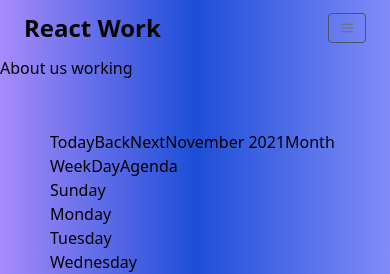
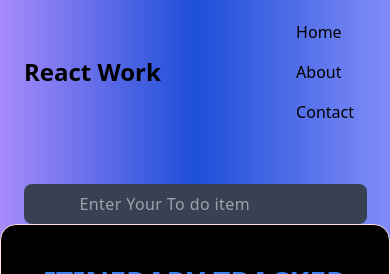
Before and after one commit to mugabee/ReactToDo, a React (Create React App) app: page /About in a window 390 px wide. Shown: the top 274 px of the page. Built offline with nearby package versions, Linux system fonts and the light colour scheme.

Commit message:
User Add Date

```diff
--- a/src/App.js
+++ b/src/App.js
@@ -67,57 +67,57 @@ const getLocalStorage = () => {
 
 const App = () => {
     //to catch and insert the text
-    const [editItems, setEditItems] = useState(null)
-    const [text, setText] = useState("")
-    const [items, setItems] = useState(getLocalStorage())
+    // const [editItems, setEditItems] = useState(null)
+    // const [text, setText] = useState("")
+    // const [items, setItems] = useState(getLocalStorage())
 
-    const getData = (id)=>{
-        fetch("http://localhost:1337/products/${id}",{})
-        .then((response)=>response.json())
-        .then((data)=>setItems(data))
-        .catch(error=>console.log(error))
-    }
+    // const getData = (id)=>{
+    //     fetch("http://localhost:1337/products/${id}",{})
+    //     .then((response)=>response.json())
+    //     .then((data)=>setItems(data))
+    //     .catch(error=>console.log(error))
+    // }
 
-    // to remove the loading event after text input
-    const handleSubmit = (e) => {
-        e.preventDefault()
+    // // to remove the loading event after text input
+    // const handleSubmit = (e) => {
+    //     e.preventDefault()
 
-        const newItems ={
-            id: uuidv4(),
-            title: text,
-            completed: false,
-        }
-        //Using the spread operator for the old items to  remain while adding the new ones
-        setItems([newItems, ...items])
-        setText("")
-    }
-    const itemComplete = (id) =>{
-        console.log(id)
-        setItems(
-            items.map((singleItem) =>{
-                if(singleItem.id === id) {
-                    return{...items, completed: !singleItem.completed}
-                }
-                return singleItem;
+    //     const newItems ={
+    //         id: uuidv4(),
+    //         title: text,
+    //         completed: false,
+    //     }
+    //     //Using the spread operator for the old items to  remain while adding the new ones
+    //     setItems([newItems, ...items])
+    //     setText("")
+    // }
+    // const itemComplete = (id) =>{
+    //     console.log(id)
+    //     setItems(
+    //         items.map((singleItem) =>{
+    //             if(singleItem.id === id) {
+    //                 return{...items, completed: !singleItem.completed}
+    //             }
+    //             return singleItem;
 
-            })
-        )
-    }
+    //         })
+    //     )
+    // }
 
-    const deleteItem = (id) => {
-        setItems(items.filter((item)=> item.id !==id))
-    }
-    useEffect(() => {
-        localStorage.setItem("items", JSON.stringify(items))
-    }, [items]
-    )
+    // const deleteItem = (id) => {
+    //     setItems(items.filter((item)=> item.id !==id))
+    // }
+    // useEffect(() => {
+    //     localStorage.setItem("items", JSON.stringify(items))
+    // }, [items]
+    // )
 
     return (
         <>
 
             <main className="lg:pb-96 lg:pt-10 bg-gradient-to-r from-purple-400 via-blue-700 to-indigo-400">
                 <Navbar />
-                <div>
+                {/* <div>
                     <Calendar
                     localizer={localizer}
                     events={events}
@@ -125,7 +125,7 @@ const App = () => {
                     endAccessor="end"
                     style={{height: 500, margin: "50px"}}
                     />
-                </div>
+                </div> */}
                 <div>
 
 
@@ -139,15 +139,14 @@ const App = () => {
 
                     <Title />
 
-                    <form className="flex item-center justify-center mt-10"
+                    {/* <form className="flex item-center justify-center mt-10"
                     onSubmit={handleSubmit}>
                     <AddItinerary setText={setText} text={text} setEditItems={setEditItems} editItems={editItems} />
 
                     <Button />
 
-                    </form>
-                    <MainSection items={items} setItems={setItems} deleteItem={deleteItem} setEditItems={setEditItems} itemComplete={itemComplete}/>
-                    <Footer />
+                    </form>   */}
+                                        <Footer />
                 </div>
             </main>
 
--- a/src/components/MainSection.js
+++ b/src/components/MainSection.js
@@ -6,6 +6,7 @@ import { BsCheckAll } from "react-icons/bs"
 
 
 const MainSection = ({ items, setItems, deleteItem, itemComplete, editItems, setEditItems }) => {
+    console.log("hello")
     return (
         <>
         <article >
--- a/src/components/Navbar.js
+++ b/src/components/Navbar.js
@@ -1,36 +1,68 @@
-import React, { Component } from "react";
-import {
-    BrowserRouter as Router,
-    Switch,
-    Route,
-    Link
-  } from "react-router-dom";
-
+import { useState, useEffect } from "react"
+import {v4 as uuidv4} from "uuid"
+import { BrowserRouter as Router, Switch, Route, Link } from "react-router-dom";
 import About from "../pages/About";
 import Contact from "../pages/Contact";
-import Home from "../pages/Home";
 
-export default class Navbar extends Component {
-  constructor() {
-    super();
-    this.state = {
-      isOpen: false,
-    };
-    this.openMenu = this.openMenu.bind(this);
+import MainSection from "./MainSection";
+import Footer from "./Footer";
+import Title from "./Title";
+
+
+const Navbar = () => {
+    const getLocalStorage = () => {
+        let items = localStorage.getItem("items")
+        console.log(items);
+
+        if(items){
+            return JSON.parse(localStorage.getItem("items"))
+        } else {
+            return []
         }
-  openMenu() {
-    this.setState(() => {
-      console.log(this.state.isOpen);
-      return { isOpen: !this.state.isOpen };
-    });
     }
-  render() {
-    const { isOpen } = this.state;
-    const menuOpen =
-      "w-full flex-grow lg:flex lg:items-center lg:w-auto lg:block mt-2 lg:mt-0 text-black p-4 lg:p-0 z-20";
-    const menuClosed =
-      "w-full flex-grow lg:flex lg:items-center lg:w-auto hidden lg:block mt-2 lg:mt-0 text-black p-4 lg:p-0 z-20";
+
+     const [editItems, setEditItems] = useState(null)
+        const [text, setText] = useState("")
+        const [items, setItems] = useState(getLocalStorage())
+        console.log(items);
+
+        const handleSubmit = (e) => {
+            e.preventDefault()
+
+            const newItems ={
+                id: uuidv4(),
+                title: text,
+                completed: false,
+            }
+            //Using the spread operator for the old items to  remain while adding the new ones
+            setItems([newItems, ...items])
+            setText("")
+
+        }
+
+        const itemComplete = (id) =>{
+            console.log(id)
+            setItems(
+                items.map((singleItem) =>{
+                    if(singleItem.id === id) {
+                        return{...items, completed: !singleItem.completed}
+                    }
+                    return singleItem;
+
+                })
+            )
+        }
+
+        const deleteItem = (id) => {
+            setItems(items.filter((item)=> item.id !==id))
+        }
+        useEffect(() => {
+            localStorage.setItem("items", JSON.stringify(items))
+        }, [items]
+        )
+
   return (
+    <div>
       <Router>
         <nav className="w-full z-30 top-0 text-black py-1 lg:py-6">
           <div className="w-full container mx-auto flex flex-wrap items-center justify-between mt-0 px-2 py-2 lg:py-6">
@@ -43,20 +75,8 @@ export default class Navbar extends Component {
               </Link>
             </div>
 
-          <div className="block lg:hidden pr-4">
-            <button
-              id="nav-toggle"
-              onClick={this.openMenu}
-              className="flex items-center px-3 py-2 border rounded text-gray-500 border-gray-600 hover:text-gray-800 hover:border-green-500 appearance-none focus:outline-none"
-            >
-              <svg className="fill-current h-3 w-3" viewBox="0 0 20 20">
-                <title>Menu</title>
-                <path d="M0 3h20v2H0V3zm0 6h20v2H0V9zm0 6h20v2H0v-2z" />
-              </svg>
-            </button>
-          </div>
+            <div className="" id="nav-content">
 
-          <div className={isOpen ? menuOpen : menuClosed} id="nav-content">
               <ul className="list-reset lg:flex justify-end flex-1 items-center">
                 <li className="mr-3">
                   <Link
@@ -64,9 +84,10 @@ export default class Navbar extends Component {
                     className="inline-block md:border border-black hover:bg-blue-200 text-black no-underline hover:text-gray-800 hover:text-underline py-2 px-4"
                   >
                     Home
-                </Link>
-              </li>
+                  </Link>{" "}
+                </li>{" "}
                 <li className="mr-3">
+                  {" "}
                   <Link
                     to="/About"
                     className="inline-block md:border border-black hover:bg-blue-200 text-black no-underline hover:text-gray-800 hover:text-underline py-2 px-4"
@@ -88,17 +109,139 @@ export default class Navbar extends Component {
         </nav>
         <Switch>
           <Route path="/About">
-          <About />
+            <About setText={setText} handleSubmit={handleSubmit} text={text} />
           </Route>
           <Route path="/Contact">
             <Contact />
           </Route>
-        <Route path="/Home">
-          <Home />
+          <Route path="/">
+          <div className="lg:mx-64 border rounded-2xl border-red-100 bg-black bg-opacity-700 ">
+
+
+                <Title />
+                <MainSection items={items} setItems={setItems} deleteItem={deleteItem} setEditItems={setEditItems} itemComplete={itemComplete}/>
+              <Footer />
+            </div>
+
                     </Route>
         </Switch>
       </Router>
+    </div>
+  );
+};
 
-    );
-  }
-}
+export default Navbar;
+
+// import React, { Component } from "react";
+// import {
+//     BrowserRouter as Router,
+//     Switch,
+//     Route,
+//     Link
+//   } from "react-router-dom";
+
+// import About from "../pages/About";
+// import Contact from "../pages/Contact";
+// import Home from "../pages/Home";
+
+// export default class Navbar extends Component {
+//   constructor() {
+//     super();
+//     this.state = {
+//       isOpen: false,
+//       text: "",
+//     };
+//     this.openMenu = this.openMenu.bind(this);
+//     this.setText = this.setText.bind(this);
+//   }
+
+//   openMenu() {
+//     this.setState(() => {
+//       console.log(this.state.isOpen);
+//       return { isOpen: !this.state.isOpen };
+//     });
+//   }
+//   setText(text){
+//       this.setState(()=>{
+//           return {text}
+//       }
+//       )
+//   }
+//   render() {
+//     const { isOpen, text } = this.state;
+//     const menuOpen =
+//       "w-full flex-grow lg:flex lg:items-center lg:w-auto lg:block mt-2 lg:mt-0 text-black p-4 lg:p-0 z-20";
+//     const menuClosed =
+//       "w-full flex-grow lg:flex lg:items-center lg:w-auto hidden lg:block mt-2 lg:mt-0 text-black p-4 lg:p-0 z-20";
+//     return (
+//     <Router>
+//       <nav className="w-full z-30 top-0 text-black py-1 lg:py-6">
+//         <div className="w-full container mx-auto flex flex-wrap items-center justify-between mt-0 px-2 py-2 lg:py-6">
+//           <div className="pl-4 flex items-center">
+//             <Link
+//               to="/"
+//               className="text-black no-underline hover:no-underline font-bold text-2xl lg:text-4xl"
+//             >
+//               React Work
+//             </Link>
+//           </div>
+
+//           <div className="block lg:hidden pr-4">
+//             <button
+//               id="nav-toggle"
+//               onClick={this.openMenu}
+//               className="flex items-center px-3 py-2 border rounded text-gray-500 border-gray-600 hover:text-gray-800 hover:border-green-500 appearance-none focus:outline-none"
+//             >
+//               <svg className="fill-current h-3 w-3" viewBox="0 0 20 20">
+//                 <title>Menu</title>
+//                 <path d="M0 3h20v2H0V3zm0 6h20v2H0V9zm0 6h20v2H0v-2z" />
+//               </svg>
+//             </button>
+//           </div>
+
+//           <div className={isOpen ? menuOpen : menuClosed} id="nav-content">
+//             <ul className="list-reset lg:flex justify-end flex-1 items-center">
+//               <li className="mr-3">
+//                 <Link
+//                   to="/"
+//                   className="inline-block md:border border-black hover:bg-blue-200 text-black no-underline hover:text-gray-800 hover:text-underline py-2 px-4"
+//                 >
+//                   Home
+//                 </Link>
+//               </li>
+//               <li className="mr-3">
+//                 <Link
+//                   to="/About"
+//                   className="inline-block md:border border-black hover:bg-blue-200 text-black no-underline hover:text-gray-800 hover:text-underline py-2 px-4"
+//                 >
+//                   About
+//                 </Link>
+//               </li>
+//               <li className="mr-3">
+//                 <Link
+//                   to="/Contact"
+//                   className="inline-block md:border border-black hover:bg-blue-200 text-black no-underline hover:text-gray-800 hover:text-underline py-2 px-4"
+//                 >
+//                   Contact
+//                 </Link>
+//               </li>
+//             </ul>
+//           </div>
+//         </div>
+//       </nav>
+//     <Switch>
+//        <Route path="/About">
+//           <About setText={this.setText} text={text}/>
+//         </Route>
+//         <Route path="/Contact">
+//          <Contact />
+//         </Route>
+//         <Route path="/Home">
+//           <Home />
+//         </Route>
+//       </Switch>
+//     </Router>
+
+//     );
+//   }
+// }
--- a/src/pages/About.js
+++ b/src/pages/About.js
@@ -1,11 +1,47 @@
-import React, { Component } from 'react'
+import AddIlinerary from "../components/AddItinerary"
 
-export default class About extends Component {
-    render() {
-        return (
-            <div>
-                <h1>About us working</h1>
-            </div>
-        )
-    }
+const About = (props) => {
+    return (
+        <div>
+             <form className="flex item-center justify-center mt-10"
+            onSubmit={props.handleSubmit}>
+             <AddIlinerary setText={props.setText} handleSubmit={props.handleSubmit} text={props.text}/>
+
+             </form>
+
+        </div>
+    )
 }
+
+export default About
+
+
+// import React, { Component } from 'react'
+// import AddIlinerary from "../components/AddItinerary"
+
+// const handleSubmit = (e) => {
+//     e.preventDefault()
+
+//     const newItems ={
+//         id: uuidv4(),
+//         title: text,
+//         completed: false,
+//     }
+//     //Using the spread operator for the old items to  remain while adding the new ones
+//     setItems([newItems, ...items])
+//     setText("")
+// }
+
+// export default class About extends Component {
+//     render() {
+//         return (
+
+
+//             <form className="flex item-center justify-center mt-10"
+//             onSubmit={this.props.handleSubmit}>
+//             <AddIlinerary setText={this.props.setText} text={this.props.text}/>        <Button />
+
+//             </form>
+//         )
+//     }
+// }
```
Lines whose indentation alone changed are shown as unchanged.
